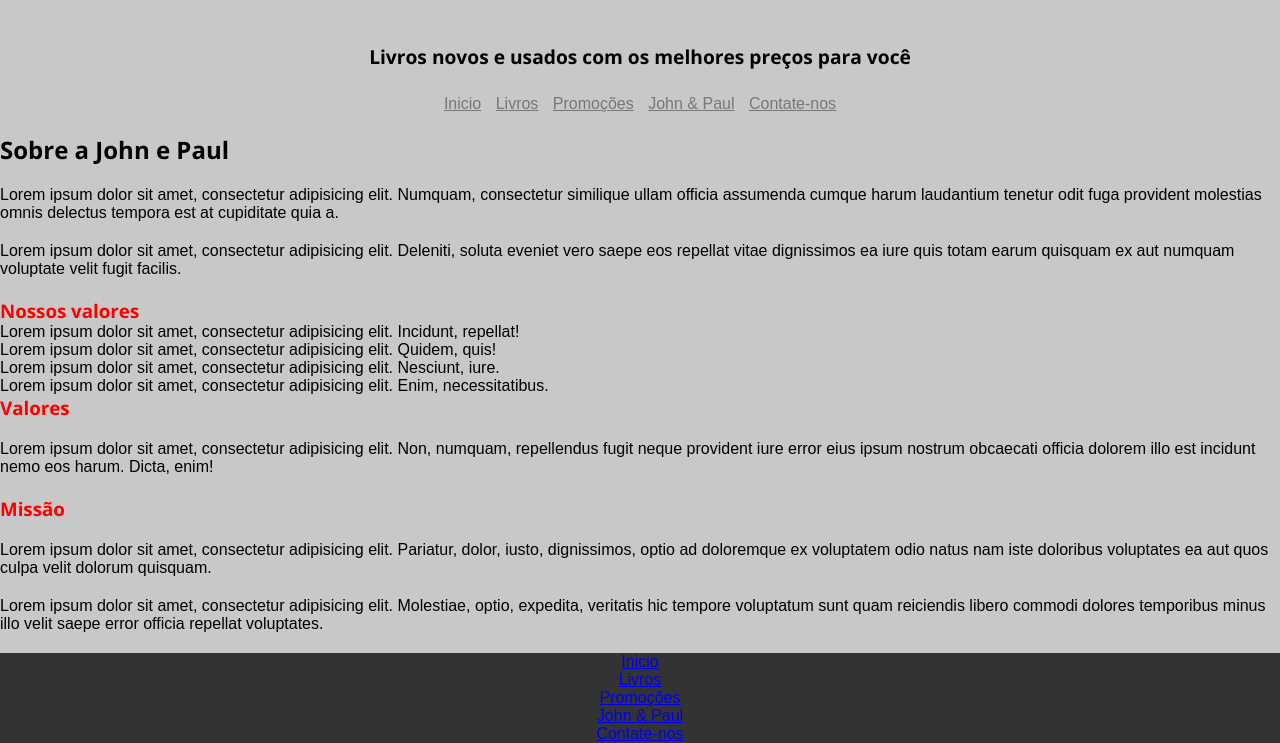
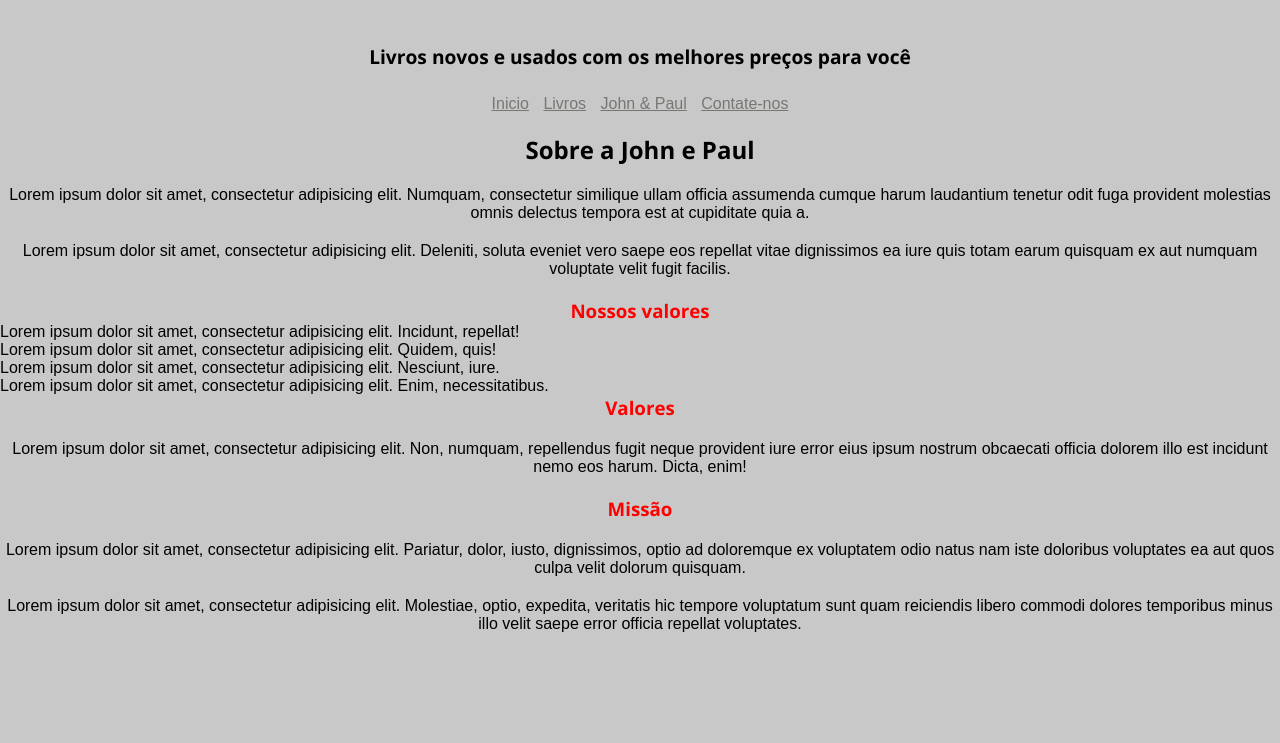
Before and after one commit to Anthonyysilv/Projeto-Livraria, a plain HTML site: page pages/sobre.html in a window 1280 px wide. Shown: the part 65-808 px from the top of the page. Drawn offline with nearby package versions, Linux system fonts and the light colour scheme; files that its build step writes are made by us from their sources.

Commit message:
08/01 10:18

```diff
--- /dev/null
+++ b/css/produtos.css
@@ -0,0 +1,45 @@
+* {box-sizing: border-box;}
+
+			body {font-family: Arial, Helvetica, sans-serif;}
+
+			.header,.main,.footer{max-width:1200px;margin:auto}
+
+			.header {background-color: #f1f1f1;padding: 30px;text-align: center;font-size: 35px;}
+
+			.footer {background-color: #f1f1f1;padding: 10px;text-align: center;}
+
+			table{width:100% }
+
+			table, th, td, caption{
+				border:1px solid #c0c0c0;
+				border-collapse:collapse;padding:5px
+			}
+
+			table caption{
+				background-color:#d9d9d9;
+				font-weight:bold
+			}
+
+			tbody tr:nth-child(odd) {
+				background-color: #f2f2f2;
+			}
+
+			td:nth-child(3),tfoot td:nth-child(2) {
+				text-align:right;
+				font-weight:bold
+			}
+
+			td:nth-child(3){
+				width:30%
+			}
+         li{
+            display: inline-block;
+            text-align: center;
+            text-decoration: none;
+            text-decoration-color: aquamarine;
+         }
+         p{
+            text-align: center;
+         }
+
+			@media (max-width: 600px) { table caption{display:none; }}
--- /dev/null
+++ b/css/sobre.css
@@ -0,0 +1,23 @@
+*{
+   margin: 0;
+   padding: 0;
+   box-sizing: border-box;
+}
+#menu li{
+    display: inline;
+    text-align: center;
+    margin: 5px;
+    text-decoration: none;
+}
+h1{
+    text-align: center;
+}
+h2{
+    text-align: center;
+}
+h3{
+    text-align: center;
+}
+p{
+    text-align: center;
+}
--- a/pages/sobre.html
+++ b/pages/sobre.html
@@ -5,6 +5,7 @@
    <title>Projeto Livraria</title>
    <link rel="stylesheet" href="css/estilo.css">
    <meta name="viewport" content="width=device-width, initial-scale=1">
+   <link rel="stylesheet" href="../css/sobre.css">
 </head>
 <body>
 <header id="topo">
@@ -13,9 +14,8 @@
 </header>
 <nav id="menu">
    <ul>
-      <li><a href="index.html">Inicio</a></li>
+      <li><a href="../index.html">Inicio</a></li>
       <li><a href="produtos.html">Livros</a></li>
-      <li><a href="#">Promoções</a></li>
       <li><a href="sobre.html">John & Paul</a></li>
       <li><a href="contato.html">Contate-nos</a></li>
    </ul>
@@ -37,14 +37,5 @@
    <p>Lorem ipsum dolor sit amet, consectetur adipisicing elit. Pariatur, dolor, iusto, dignissimos, optio ad doloremque ex voluptatem odio natus nam iste doloribus voluptates ea aut quos culpa velit dolorum quisquam.</p>
    <p>Lorem ipsum dolor sit amet, consectetur adipisicing elit. Molestiae, optio, expedita, veritatis hic tempore voluptatum sunt quam reiciendis libero commodi dolores temporibus minus illo velit saepe error officia repellat voluptates.</p>
 </section>
-<footer id="rodape">
-   <ul>
-      <li><a href="index.html">Inicio</a></li>
-      <li><a href="produtos.html">Livros</a></li>
-      <li><a href="#">Promoções</a></li>
-      <li><a href="sobre.html">John & Paul</a></li>
-      <li><a href="contato.html">Contate-nos</a></li>
-   </ul>
-</footer>
 </body>
 </html>
```
Also changed, not shown: pages/contato.html (+1 -11 lines), pages/produtos.html (+1 -47 lines).
